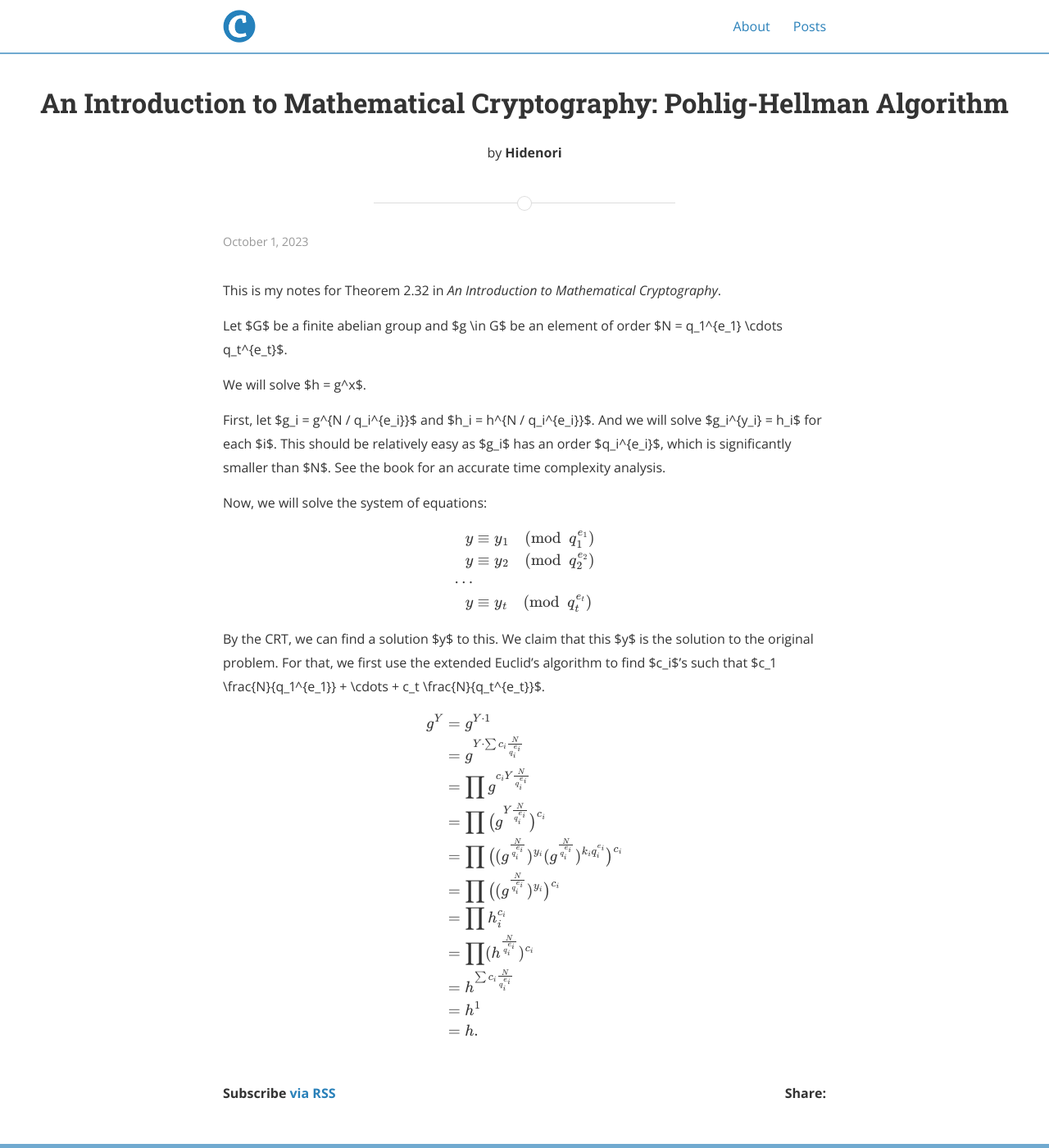
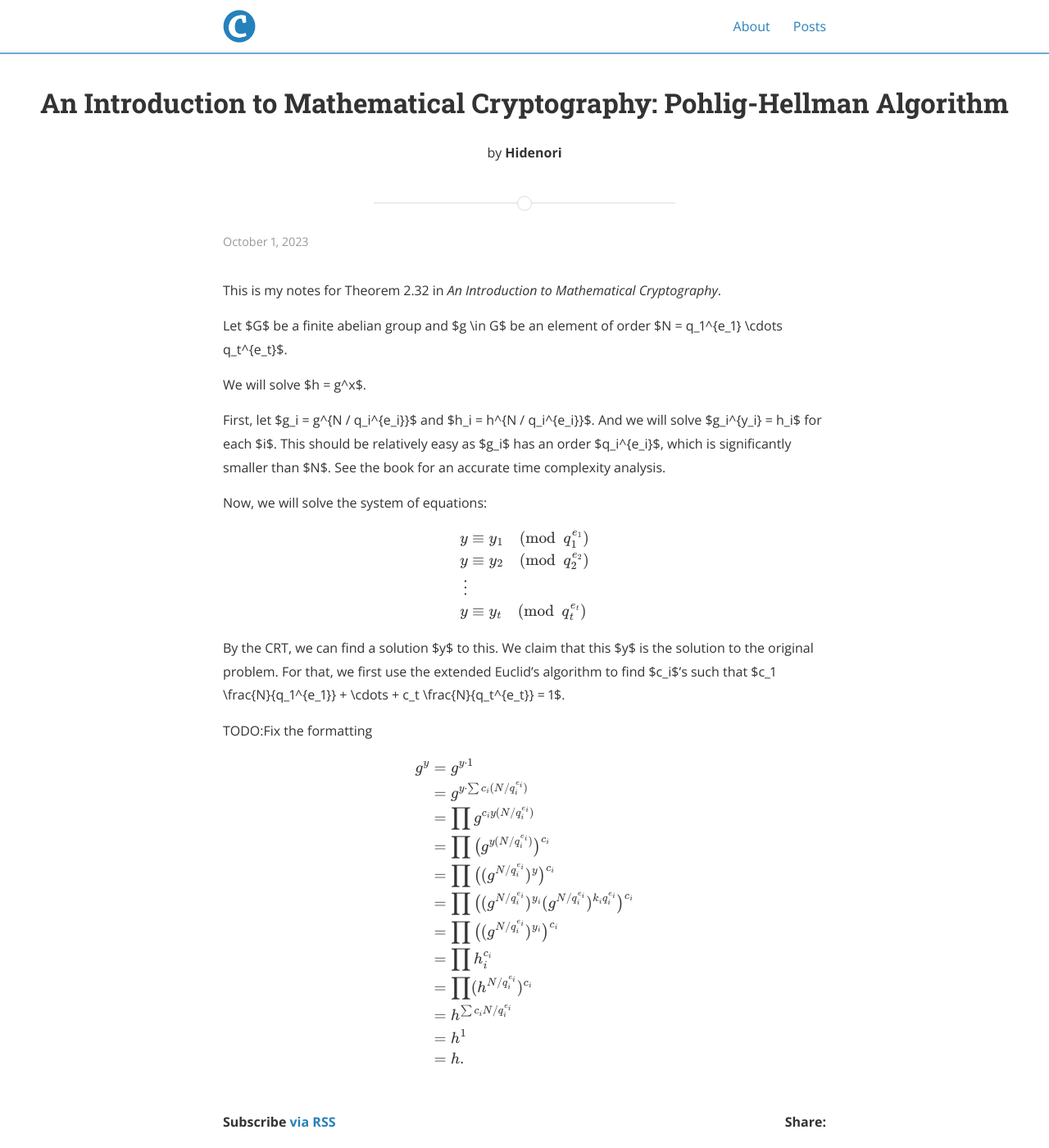
Before and after one commit to hidenori-shinohara/hidenori-shinohara.github.io, a Jekyll site: the page built from _posts/an_introduction_to_mathematical_cryptography/2023-10-01-introduction-to-mathematical-cryptography-pohlig-hellman.md, in a window 1280 px wide and 1400 px high. Shown: the whole window at 82% size. Built offline with Jekyll 4.4.1, drawn with Linux system fonts in a browser that asks for light colours; nearby versions of some CDN libraries; formulas are drawn with MathJax 3.

Commit message:
finish pohlig

```diff
--- a/_posts/an_introduction_to_mathematical_cryptography/2023-10-01-introduction-to-mathematical-cryptography-pohlig-hellman.md
+++ b/_posts/an_introduction_to_mathematical_cryptography/2023-10-01-introduction-to-mathematical-cryptography-pohlig-hellman.md
@@ -22,26 +22,29 @@ $$
 \begin{align*}
     y &\equiv y_1 \pmod{q_1^{e_1}} \\
     y &\equiv y_2 \pmod{q_2^{e_2}} \\
-    \cdots \\
+    \vdots \\
     y &\equiv y_t \pmod{q_t^{e_t}} \\
 \end{align*}
 $$
 
 By the CRT, we can find a solution $y$ to this.
 We claim that this $y$ is the solution to the original problem.
-For that, we first use the extended Euclid's algorithm to find $c_i$'s such that $c_1 \frac{N}{q_1^{e_1}} + \cdots + c_t \frac{N}{q_t^{e_t}}$.
+For that, we first use the extended Euclid's algorithm to find $c_i$'s such that $c_1 \frac{N}{q_1^{e_1}} + \cdots + c_t \frac{N}{q_t^{e_t}} = 1$.
+
+TODO:Fix the formatting
 
 $$
 \begin{align*}
-    g^Y &= g^{Y \cdot 1} \\
-        &= g^{Y \cdot \sum c_i\frac{N}{q_i^{e_i}}} \\
-        &= \prod g^{c_i Y \frac{N}{q_i^{e_i}}} \\
-        &= \prod \big(g^{Y\frac{N}{q_i^{e_i}}}\big)^{c_i} \\
-        &= \prod \big((g^{\frac{N}{q_i^{e_i}}})^{y_i}(g^{\frac{N}{q_i^{e_i}}})^{k_iq_i^{e_i}}\big)^{c_i} \\
-        &= \prod \big((g^{\frac{N}{q_i^{e_i}}})^{y_i}\big)^{c_i} \\
+    g^y &= g^{y \cdot 1} \\
+        &= g^{y \cdot \sum c_i(N/q_i^{e_i})} \\
+        &= \prod g^{c_i y (N / q_i^{e_i})} \\
+        &= \prod \big(g^{y(N/q_i^{e_i})}\big)^{c_i} \\
+        &= \prod \big((g^{N/q_i^{e_i}})^y\big)^{c_i} \\
+        &= \prod \big((g^{N/q_i^{e_i}})^{y_i}(g^{N/q_i^{e_i}})^{k_iq_i^{e_i}}\big)^{c_i} \\
+        &= \prod \big((g^{N/q_i^{e_i}})^{y_i}\big)^{c_i} \\
         &= \prod h_i^{c_i} \\
-        &= \prod (h^{\frac{N}{q_i^{e_i}}})^{c_i} \\
-        &= h^{\sum c_i\frac{N}{q_i^{e_i}}} \\
+        &= \prod (h^{N / q_i^{e_i}})^{c_i} \\
+        &= h^{\sum c_iN / q_i^{e_i}} \\
         &= h^1 \\
         &= h.
 \end{align*}
```
